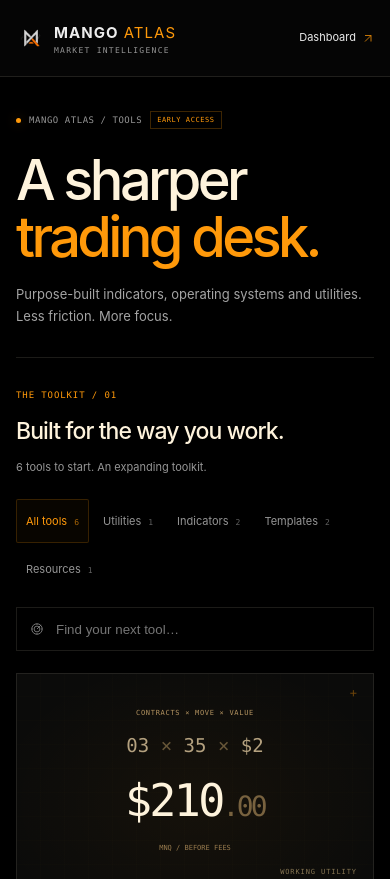
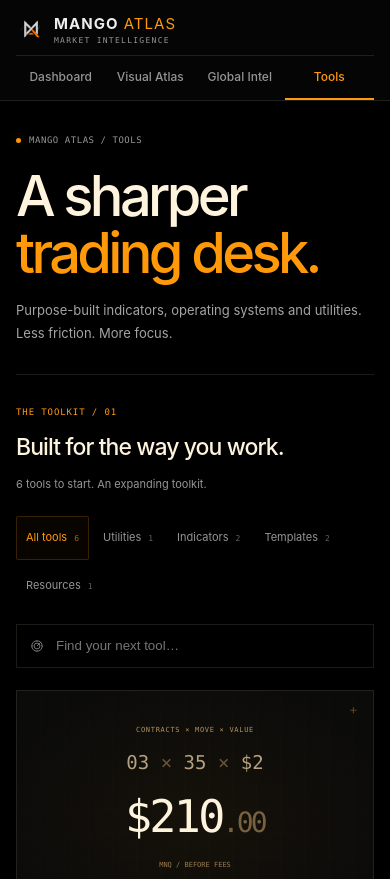
Before and after one commit to jbrz0/mango-landing, a website built with Vite: page tools.html in a window 390 px wide. Shown: the top 879 px of the page. Built offline with nearby package versions, Linux system fonts and the light colour scheme.

Commit message:
Add responsive site navigation for Visual Atlas, Global Intel and Tools

```diff
--- a/src/components/dashboard.ts
+++ b/src/components/dashboard.ts
@@ -7,6 +7,7 @@ import { badge, empty, metric, sectionHeader, arrow } from './primitives';
 import { chartSymbols } from './chart';
 import { stockIdentity, eventCurrency } from './identities';
 import { fxBiasLabel } from '../lib/intel/fx';
+import { siteNavigation } from './navigation';
 
 export const SOCIAL = { x: 'https://x.com/mangoatlas', discord: 'https://discord.gg/xUQSsm5UpV' };
 const xIcon = '<svg viewBox="0 0 24 24" fill="currentColor" aria-hidden="true"><path d="M18.9 2H22l-6.8 7.8L23.2 22h-6.3L12 14.6 5.5 22H2.3l7.9-9L.8 2h6.5l4.4 6.6L18.9 2ZM17.8 20h1.7L6.2 3.9H4.4L17.8 20Z"/></svg>';
@@ -16,6 +17,7 @@ export function shell(chart: string) {
   return `<a class="skip-link" href="#main">Skip to market intelligence</a>
   <header class="site-header"><div class="header-inner">
     <a class="brand" href="/" aria-label="Mango Atlas home"><img src="/logo-transparent.png" width="52" height="52" alt="Mango Atlas emblem"><span>MANGO<span class="brand-atlas">ATLAS</span><small>MARKET INTELLIGENCE</small></span></a>
+    ${siteNavigation('/')}
     <div class="header-actions"><span class="desk-clock" title="${e(displayTimeZone)}"><span class="status-dot"></span>${e(zoneName.toUpperCase())} <time id="desk-clock"></time></span><a class="icon-link" href="${SOCIAL.x}" target="_blank" rel="noopener noreferrer" aria-label="Mango Atlas on X">${xIcon}</a><a class="discord-link" href="${SOCIAL.discord}" target="_blank" rel="noopener noreferrer">${discordIcon}<span>Join Discord</span>${arrow}</a></div>
   </div></header>
   <div class="subnav"><nav aria-label="Dashboard sections"><a class="active" href="#overview">Overview</a><a href="#nasdaq">Nasdaq</a><a href="#charts">Charts</a><a href="#fx">FX</a><a href="#intelligence">Intelligence</a></nav><span class="public-label">INDEPENDENT RESEARCH <span>/</span> OPEN ACCESS</span></div>
--- /dev/null
+++ b/src/components/navigation.css
@@ -0,0 +1,66 @@
+.site-nav {
+  display: flex;
+  align-items: center;
+  flex-shrink: 0;
+  gap: 4px;
+  padding: 4px;
+  border: 1px solid var(--border, var(--line));
+  border-radius: 6px;
+  background: #ffffff03;
+}
+.site-nav a {
+  display: flex;
+  justify-content: center;
+  align-items: center;
+  min-height: 36px;
+  padding: 0 13px;
+  border: 1px solid transparent;
+  border-radius: 3px;
+  color: var(--muted, var(--dim));
+  font-size: 13px;
+  font-weight: 500;
+  white-space: nowrap;
+}
+.site-nav a:hover { background: #ffffff07; color: var(--text, var(--ink)); }
+.site-nav a[aria-current='page'] {
+  color: var(--accent, var(--mango));
+  border-color: #ff990a26;
+  background: #ff990a0d;
+}
+.site-nav a:focus-visible { outline-offset: -2px; }
+
+@media (max-width: 1100px) {
+  .site-header .header-inner, .lab-header .lab-header-inner, .atlas-shell .atlas-header {
+    flex-wrap: wrap;
+    height: auto;
+    gap: 0 12px;
+    padding-top: 14px;
+  }
+  .site-nav {
+    order: 3;
+    flex-basis: 100%;
+    align-self: stretch;
+    justify-content: flex-start;
+    gap: 12px;
+    margin-top: 12px;
+    padding: 0;
+    border: 0;
+    border-top: 1px solid var(--border, var(--line));
+    border-radius: 0;
+    background: none;
+  }
+  .site-nav a {
+    min-height: 44px;
+    padding: 0 13px;
+    border: 0;
+    border-bottom: 2px solid transparent;
+    border-radius: 0;
+  }
+  .site-nav a[aria-current='page'] { border-bottom-color: currentColor; background: none; }
+  .atlas-shell .atlas-header { flex: 0 0 auto; }
+}
+@media (max-width: 760px) {
+  .site-header .header-inner, .lab-header .lab-header-inner, .atlas-shell .atlas-header { padding-top: 12px; }
+  .site-nav { justify-content: space-between; gap: 0; margin-top: 10px; }
+  .site-nav a { flex: 1; padding: 0 4px; font-size: 12px; }
+}
--- /dev/null
+++ b/src/components/navigation.ts
@@ -0,0 +1,15 @@
+import './navigation.css';
+
+const pages = [
+  { href: '/', label: 'Dashboard' },
+  { href: '/visual', label: 'Visual Atlas' },
+  { href: '/global', label: 'Global Intel' },
+  { href: '/tools', label: 'Tools' },
+] as const;
+
+export function siteNavigation(path: string) {
+  return `<nav class="site-nav" aria-label="Main navigation">${pages.map(({ href, label }) => {
+    const current = href === '/' ? path === '/' : path === href || path.startsWith(`${href}/`);
+    return `<a href="${href}"${current ? ' aria-current="page"' : ''}>${label}</a>`;
+  }).join('')}</nav>`;
+}
--- a/src/pages/calculator-futures.ts
+++ b/src/pages/calculator-futures.ts
@@ -2,12 +2,13 @@ import '../styles.css';
 import './calculator-futures.css';
 import { calculateFutures, contractFromUrl, contracts, futuresSymbols, parseFuturesNumber, type CalculationSource } from '../lib/futures';
 import type { Contract } from '../lib/global/calculator';
+import { siteNavigation } from '../components/navigation';
 
 document.querySelector<HTMLDivElement>('#app')!.innerHTML = `
   <a class="skip-link" href="#main">Skip to calculator</a>
   <header class="site-header"><div class="header-inner">
     <a class="brand" href="/" aria-label="Mango Atlas home"><img src="/logo-transparent.png" width="46" height="46" alt=""><span>MANGO<span class="brand-atlas">ATLAS</span><small>MARKET INTELLIGENCE</small></span></a>
-    <a class="futures-back" href="/"><span aria-hidden="true">←</span> Dashboard</a>
+    ${siteNavigation('/tools/calculator-futures')}
   </div></header>
   <main id="main" class="futures-wrap">
     <div class="futures-heading"><p class="eyebrow"><span class="orange">MANGO ATLAS</span> / TOOLS</p><h1>Futures calculator<span class="orange">.</span></h1><p>Enter points or dollars. The other fills itself in.</p></div>
--- a/src/pages/global.ts
+++ b/src/pages/global.ts
@@ -57,13 +57,13 @@ function renderSignals() {
     meter('04 / CRYPTO SENTIMENT', sentiment ? `${sentiment.value}<small>/ 100</small>` : '—', sentiment ? `${e(sentiment.label)} · Alternative.me · ${day(sentiment.updatedAt)}${Date.now() - Date.parse(sentiment.updatedAt) > 48 * 3600_000 ? ' · Stale' : ''}` : 'Fear & Greed index unavailable', sentiment?.value ?? null);
 }
 
-const body = `<div class="lab-intro"><div><div class="lab-kicker"><span class="status-dot"></span>MANGO ATLAS / GLOBAL INTEL<span class="early-tag">EARLY ACCESS</span></div><h1>The world.<br><span>In motion.</span></h1><p>Connect the macro forces. Find the market context.</p></div><div class="intro-coordinate mono"><span>GLOBAL OBSERVATION DESK</span><span id="brief-status">Loading published briefing…</span><button id="refresh-global" class="refresh-button">Refresh feeds ${icon('activity')}</button></div></div>
+const body = `<div class="lab-intro"><div><div class="lab-kicker"><span class="status-dot"></span>MANGO ATLAS / GLOBAL INTEL</div><h1>The world.<br><span>In motion.</span></h1><p>Connect the macro forces. Find the market context.</p></div><div class="intro-coordinate mono"><span>GLOBAL OBSERVATION DESK</span><span id="brief-status">Loading published briefing…</span><button id="refresh-global" class="refresh-button">Refresh feeds ${icon('activity')}</button></div></div>
 <div class="signal-strip" id="signal-strip"></div>
 <section class="world-panel" aria-labelledby="world-title"><div class="world-toolbar"><h2 id="world-title">${icon('globe')} Global risk radar</h2><span class="mono">REGIONAL NEWS / MACRO CONTEXT</span></div><div class="world-layout"><div class="map-viewport"><div id="world-map" class="world-map"></div><div class="map-crosshair" aria-hidden="true"><span>90° N</span><span>180° W</span><span>180° E</span><span>90° S</span></div><div class="map-caption"><span class="status-dot"></span>NEWS COVERAGE · SELECT A REGION<span>Natural Earth / D3</span></div></div><aside class="region-context" id="region-context"></aside></div><div class="region-buttons" role="group" aria-label="Filter intelligence by region"><button data-region="World" aria-pressed="true">${icon('radar')} All regions</button>${regions.map(r => `<button data-region="${r.name}" aria-pressed="false"><span>${r.code}</span>${r.name}<b data-region-count="${r.name}">—</b></button>`).join('')}</div></section>
 <section class="intel-panel asset-panel" aria-labelledby="asset-title">${panelTitle('01', 'Cross-asset pulse', 'LATEST PROVIDER OBSERVATION · DAILY CHANGE')}<div class="asset-toolbar"><p>One glance across the risk complex.</p><div class="lab-tabs" role="group" aria-label="Asset class">${['All assets', 'Equities', 'Commodities', 'FX', 'Crypto'].map((s, i) => `<button data-asset-group="${s}" aria-pressed="${!i}">${s}</button>`).join('')}</div></div><div class="asset-grid" id="asset-grid"></div><div class="data-footnote">Yahoo Finance · May be delayed · Changes vs preceding daily close · Sparklines: 21 daily observations, each on its own scale · ETF proxies labeled · Futures rolls can affect changes. <span id="quote-status">Connecting…</span></div></section>
 <div class="intel-columns"><section class="intel-panel news-panel" aria-labelledby="news-title">${panelTitle('02', 'Intelligence wire', 'RESEARCH + PUBLISHER FEEDS')}<div class="wire-toolbar"><div class="lab-tabs" role="group" aria-label="News topic">${['All', 'Markets', 'Macro', 'Geopolitics', 'Crypto'].map((t, i) => `<button data-topic="${t}" aria-pressed="${!i}">${t}</button>`).join('')}</div><span id="news-count" class="mono"></span></div><div id="news-feed" aria-live="polite"></div><button class="load-more" id="load-more">Show more intelligence +</button><div class="data-footnote" id="news-status">Connecting publisher feeds…</div></section><div class="intel-side-column"><section class="intel-panel" aria-labelledby="session-title">${panelTitle('03', 'Session clock', 'CASH MARKET HOURS')}<div id="session-clock"></div><div class="data-footnote">Typical weekday hours in each market’s local time. Holidays and Tokyo’s lunch break aren’t modeled. Crypto trades 24/7.</div></section><section class="intel-panel" aria-labelledby="events-title">${panelTitle('04', 'Catalyst watch', 'PUBLISHED CALENDAR')}<div id="event-watch"></div></section><section class="intel-panel" aria-labelledby="desk-title">${panelTitle('05', 'On the desk', 'RESEARCH CONTEXT')}<div id="desk-context"></div></section></div></div>
 <section class="intel-panel macro-history" aria-labelledby="macro-title">${panelTitle('06', 'The pressure behind the move', 'OFFICIAL DAILY OBSERVATIONS')}<div id="macro-history" class="macro-history-grid"></div><div class="data-footnote">Each line uses its own scale. Last 30 observations · Sources: Cboe and US Treasury · Daily data, separate from intraday market feeds.</div></section>`;
-document.querySelector('#app')!.innerHTML = pageShell('Global Intel', body);
+document.querySelector('#app')!.innerHTML = pageShell('Global Intel', body, '/global');
 startClock();
 renderSignals();
 
--- a/src/pages/shared.ts
+++ b/src/pages/shared.ts
@@ -1,7 +1,8 @@
 import { escape as e, time, zoneLabel } from '../lib/format';
+import { siteNavigation } from '../components/navigation';
 export const icon = (name: string) => `<svg viewBox="0 0 24 24" fill="none" stroke="currentColor" stroke-width="1.5" aria-hidden="true">${({ globe: '<circle cx="12" cy="12" r="9"/><ellipse cx="12" cy="12" rx="4" ry="9"/><path d="M3 12h18"/>', radar: '<circle cx="12" cy="12" r="9"/><circle cx="12" cy="12" r="5"/><path d="m12 12 7-7M12 3v2M3 12h2M12 19v2M19 12h2"/>', arrow: '<path d="M6 18 18 6M6 6h12v12"/>', grid: '<rect x="3" y="3" width="7" height="7"/><rect x="14" y="3" width="7" height="7"/><rect x="3" y="14" width="7" height="7"/><rect x="14" y="14" width="7" height="7"/>', clock: '<circle cx="12" cy="12" r="9"/><path d="M12 7v5l3 2"/>', activity: '<path d="M2 12h5l3-8 4 16 3-8h5"/>', tools: '<path d="m14 6 4 4M3 21l9-9M14 3a6 6 0 0 0-7 7L3 14l7 7 4-4a6 6 0 0 0 7-7l-5 3-5-5 3-5Z"/>' } as Record<string,string>)[name] ?? '<path d="M4 12h16M12 4v16"/>'}</svg>`;
-export function pageShell(name: string, body: string) {
-  return `<a class="skip-link" href="#main">Skip to content</a><header class="lab-header"><div class="lab-header-inner"><a href="/" class="brand" aria-label="Mango Atlas dashboard"><img src="/logo-transparent.png" width="38" height="38" alt=""><span>MANGO<span class="brand-atlas">ATLAS</span><small>MARKET INTELLIGENCE</small></span></a><div class="lab-header-right"><span class="lab-clock mono" id="lab-clock"></span><a href="/" class="back-link">Dashboard ${icon('arrow')}</a></div></div></header><main id="main" class="lab-wrap">${body}</main><footer class="lab-footer"><a href="/" class="footer-wordmark">MANGO <span>ATLAS</span></a><p>${e(name)} · Early access</p><span>Independent intelligence. Built for the trading desk.</span><a href="https://x.com/mangoatlas" target="_blank" rel="noopener noreferrer">Follow on X ${icon('arrow')}</a></footer>`;
+export function pageShell(name: string, body: string, path: '/tools' | '/global') {
+  return `<a class="skip-link" href="#main">Skip to content</a><header class="lab-header"><div class="lab-header-inner"><a href="/" class="brand" aria-label="Mango Atlas dashboard"><img src="/logo-transparent.png" width="38" height="38" alt=""><span>MANGO<span class="brand-atlas">ATLAS</span><small>MARKET INTELLIGENCE</small></span></a>${siteNavigation(path)}<div class="lab-header-right"><span class="lab-clock mono" id="lab-clock"></span></div></div></header><main id="main" class="lab-wrap">${body}</main><footer class="lab-footer"><a href="/" class="footer-wordmark">MANGO <span>ATLAS</span></a><p>${e(name)}</p><span>Independent intelligence. Built for the trading desk.</span><a href="https://x.com/mangoatlas" target="_blank" rel="noopener noreferrer">Follow on X ${icon('arrow')}</a></footer>`;
 }
 export function startClock() {
   const update = () => { const now = new Date().toISOString(); document.querySelector('#lab-clock')!.textContent = `${time(now)} ${zoneLabel(now)}`; };
--- a/src/pages/tools.ts
+++ b/src/pages/tools.ts
@@ -23,13 +23,13 @@ function art(product: Product) {
   } as Record<string, string>)[product.art];
   return `<div class="product-art visual-${product.art}" aria-hidden="true">${content}<span class="art-caption">${product.art === 'calculator' ? 'WORKING UTILITY' : 'INTERFACE CONCEPT'}</span></div>`;
 }
-const body = `<div class="lab-intro tools-intro"><div><div class="lab-kicker"><span class="status-dot"></span>MANGO ATLAS / TOOLS<span class="early-tag">EARLY ACCESS</span></div><h1>A sharper<br><span>trading desk.</span></h1><p>Purpose-built indicators, operating systems and utilities.<br>Less friction. More focus.</p></div></div>
+const body = `<div class="lab-intro tools-intro"><div><div class="lab-kicker"><span class="status-dot"></span>MANGO ATLAS / TOOLS</div><h1>A sharper<br><span>trading desk.</span></h1><p>Purpose-built indicators, operating systems and utilities.<br>Less friction. More focus.</p></div></div>
 <div class="toolkit-heading"><div><span class="mono">THE TOOLKIT / 01</span><h2>Built for the way you work.</h2></div><p>${products.length} tools to start. An expanding toolkit.</p></div>
 <div class="catalog-toolbar"><div class="lab-tabs" role="group" aria-label="Product category">${['All tools', 'Utilities', 'Indicators', 'Templates', 'Resources'].map((c,i) => `<button data-category="${c}" aria-pressed="${!i}">${c}<span>${c === 'All tools' ? products.length : products.filter(p => p.category === c).length}</span></button>`).join('')}</div><label class="catalog-search">${icon('radar')}<span class="sr-only">Search tools</span><input id="tool-search" type="search" placeholder="Find your next tool…" autocomplete="off"></label></div>
 <div class="product-grid" id="product-grid"></div><p id="catalog-count" class="catalog-count mono" aria-live="polite"></p>
 <div class="tools-endnote"><span>${icon('tools')}</span><div><h2>A toolkit in progress.</h2><p>Published indicators link to TradingView. Templates, order flow and the software directory are still being built. Availability and pricing will appear here as each product is ready.</p></div></div>
 <dialog id="product-dialog" class="product-dialog" aria-labelledby="dialog-title"><button class="dialog-close" type="button" aria-label="Close product details">×</button><div id="dialog-content"></div></dialog>`;
-document.querySelector('#app')!.innerHTML = pageShell('Tools', body);
+document.querySelector('#app')!.innerHTML = pageShell('Tools', body, '/tools');
 startClock();
 let category = 'All tools';
 let search = '';
--- a/src/pages/visual.ts
+++ b/src/pages/visual.ts
@@ -5,6 +5,7 @@ import type { Intel } from '../lib/intel/schema';
 import { buildLens, buildShiftLens, LENSES, type LensId, type VisualLens, type VisualNode } from './visual-data';
 import { mountAtlas } from './visual-scene';
 import { FX_LEVEL_COLORS } from './visual-layout';
+import { siteNavigation } from '../components/navigation';
 
 const paths: Record<string, string> = {
   overview: '<circle cx="12" cy="12" r="3"/><ellipse cx="12" cy="12" rx="10" ry="5" transform="rotate(-35 12 12)"/>',
@@ -24,14 +25,14 @@ const paths: Record<string, string> = {
 const icon = (name: string) => `<svg viewBox="0 0 24 24" fill="none" stroke="currentColor" stroke-width="1.4" stroke-linecap="round" stroke-linejoin="round" aria-hidden="true">${paths[name] ?? paths.overview}</svg>`;
 document.querySelector('#app')!.innerHTML = `
 <a class="skip-link" href="#item-picker">Skip to data explorer</a><div class="atlas-shell">
-<header class="atlas-header"><a class="atlas-brand" href="/" aria-label="Mango Atlas dashboard"><img src="/logo-transparent.png" width="35" height="35" alt=""><span>MANGO <b>ATLAS</b></span></a><span class="header-divider"></span><span class="atlas-wordmark">VISUAL ATLAS</span><div class="header-tools"><label class="date-control"><span>BRIEFING</span><select id="brief-date" aria-label="Briefing date" disabled><option>Loading…</option></select></label><a class="dashboard-link" href="/">${icon('back')}<span>Dashboard</span></a></div></header>
+<header class="atlas-header"><a class="atlas-brand" href="/" aria-label="Mango Atlas dashboard"><img src="/logo-transparent.png" width="35" height="35" alt=""><span>MANGO <b>ATLAS</b></span></a>${siteNavigation('/visual')}<div class="header-tools"><label class="date-control"><span>BRIEFING</span><select id="brief-date" aria-label="Briefing date" disabled><option>Loading…</option></select></label></div></header>
 <main class="atlas-world" id="main" aria-label="Interactive market atlas"><div class="world-grain" aria-hidden="true"></div>
 <div class="lens-heading"><div class="lens-kicker"><span class="signal-dot"></span><span id="lens-kicker">DAILY INTELLIGENCE, IN SPACE</span></div><h1 id="lens-title">The market.<br><em>In another dimension.</em></h1><p id="lens-description">Connecting the dots in your daily briefing.</p><div class="lens-legend" id="lens-legend"></div><div id="history-controls" class="history-controls" aria-label="History visualization" hidden><button type="button" data-history="bias" aria-pressed="true">Bias path</button><button type="button" data-history="changes" aria-pressed="false">Snapshot changes</button></div></div><div class="world-stats" id="world-stats"></div>
 <div id="scene-stage" class="scene-stage"><canvas id="atlas-canvas" aria-label="Interactive three-dimensional market data. Drag to orbit, pinch or scroll to zoom. Use the data explorer for keyboard access."></canvas><div id="atlas-labels" class="atlas-labels"></div><div id="scene-message" class="scene-message" role="status"><span class="loading-orbit"></span><p>Building your atlas…</p></div></div>
 <aside class="atlas-inspector" aria-label="Data explorer"><div class="inspector-top"><span><i class="signal-dot"></i> UNDER THE SURFACE</span><span id="item-position">— / —</span></div><label class="item-picker-label" for="item-picker">Explore a data point</label><select id="item-picker" disabled><option>Loading data…</option></select><div id="selected-content" aria-live="polite" aria-atomic="true"><div class="inspector-loading">The day's signals are on their way.</div></div><div class="inspector-actions"><button type="button" id="previous-item" aria-label="Previous data point">${icon('chevron')}</button><button type="button" id="read-note" disabled>Open research ${icon('chevron')}</button><button type="button" id="next-item" aria-label="Next data point">${icon('chevron')}</button></div></aside>
 <div class="scene-bottom"><div class="scene-instructions"><span class="mouse-icon" aria-hidden="true"></span><span id="scene-hint">DRAG TO ORBIT <i>·</i> SCROLL TO ZOOM <i>·</i> SELECT TO EXPLORE</span></div><div class="scene-tools"><button id="auto-rotate" type="button" aria-label="Auto rotate" aria-pressed="false" title="Auto rotate">${icon('rotate')}</button><button id="reset-view" type="button" aria-label="Reset camera" title="Reset camera">${icon('reset')}</button><button id="fullscreen" type="button" aria-label="Full screen" title="Full screen">${icon('expand')}</button><button id="help" type="button" aria-label="How to explore" title="How to explore">${icon('help')}</button></div></div></main>
 <nav class="lens-nav" aria-label="Visualization views"><div class="nav-intro"><span>CHANGE YOUR</span><b>PERSPECTIVE</b></div>${LENSES.map((lens, index) => `<button type="button" class="lens-button" data-lens="${lens.id}" aria-pressed="${index === 0}"><span class="lens-icon">${icon(lens.id)}</span><span class="lens-name">${e(lens.label)}</span><span class="lens-number">0${index + 1}</span></button>`).join('')}</nav>
-<footer class="atlas-footer"><span id="brief-meta">PUBLISHED SNAPSHOT · LOADING</span><span class="footer-right"><span class="signal-dot"></span> CURATED BY MANGO ATLAS <i>UNLISTED</i></span></footer></div>
+<footer class="atlas-footer"><span id="brief-meta">PUBLISHED SNAPSHOT · LOADING</span><span class="footer-right"><span class="signal-dot"></span> CURATED BY MANGO ATLAS</span></footer></div>
 <dialog id="research-dialog" class="atlas-dialog"><div class="dialog-head"><span id="dialog-kicker">RESEARCH</span><button id="close-dialog" type="button" aria-label="Close research">${icon('close')}</button></div><div class="dialog-body" id="dialog-body"></div></dialog>`;
 
 const query = <T extends Element = HTMLElement>(selector: string) => document.querySelector<T>(selector)!;
--- a/src/styles.css
+++ b/src/styles.css
@@ -300,7 +300,7 @@ summary > span:last-child { color: var(--faint); margin-left: auto; font: 11px v
   .fx-posture { display: none; }
 }
 @media (max-width: 760px) {
-  html { scroll-padding-top: 74px; }
+  html { scroll-padding-top: 122px; }
   .site-header { position: sticky; top: 0; z-index: 5; background: #050505fa; }
   .header-inner, .subnav, .page-wrap, .site-footer { width: calc(100% - 32px); }
   .header-inner { height: 66px; gap: 12px; }
```
Also changed, not shown: global.html (+0 -1 lines), public/sitemap.xml (+6 -1 lines), tests/browser/labs.spec.ts (+7 -3 lines), tests/browser/navigation.spec.ts (added, +62 -0 lines), tests/browser/visual.spec.ts (+2 -2 lines), tools.html (+0 -1 lines), visual.html (+0 -1 lines), README.md.
